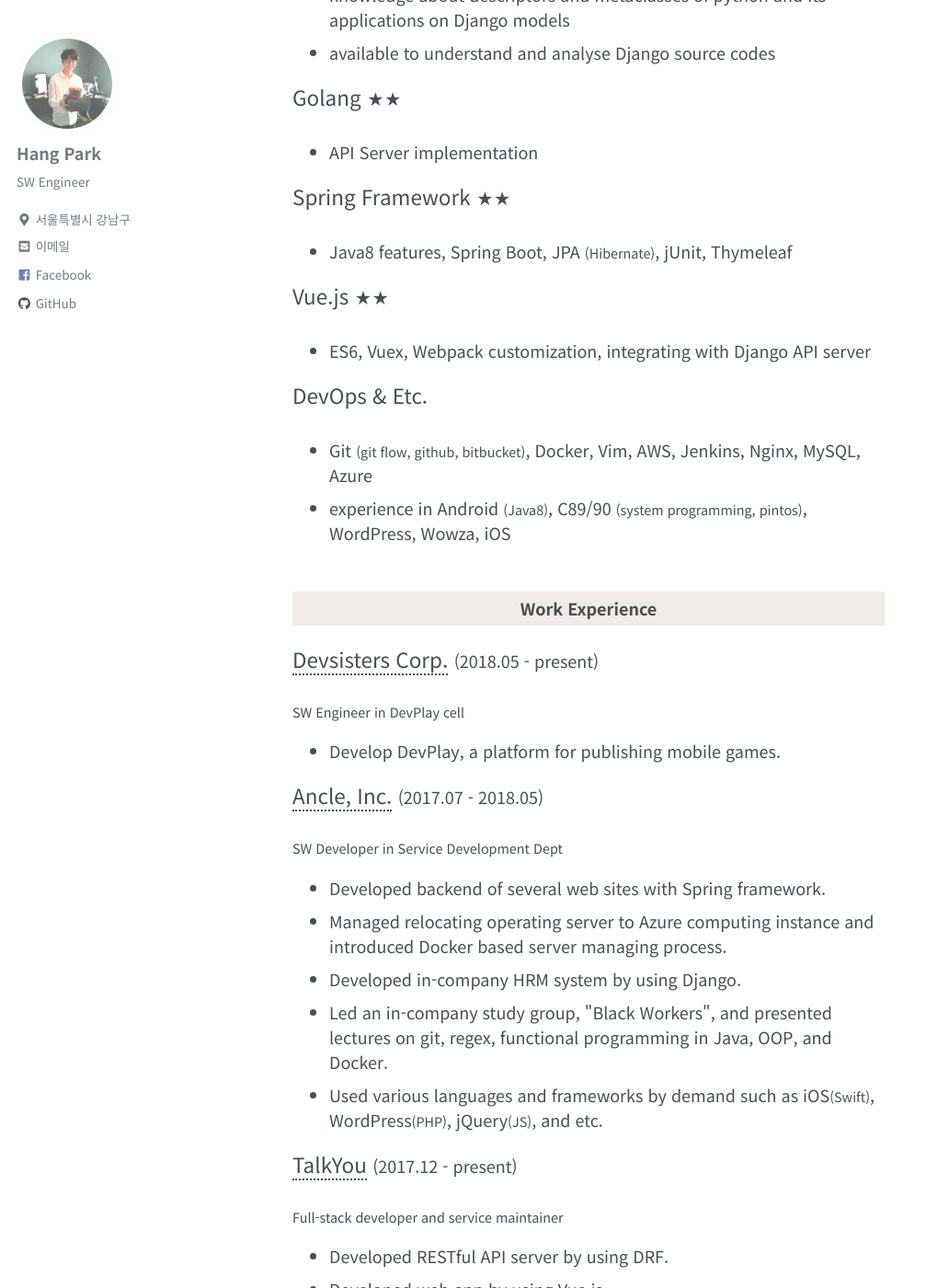
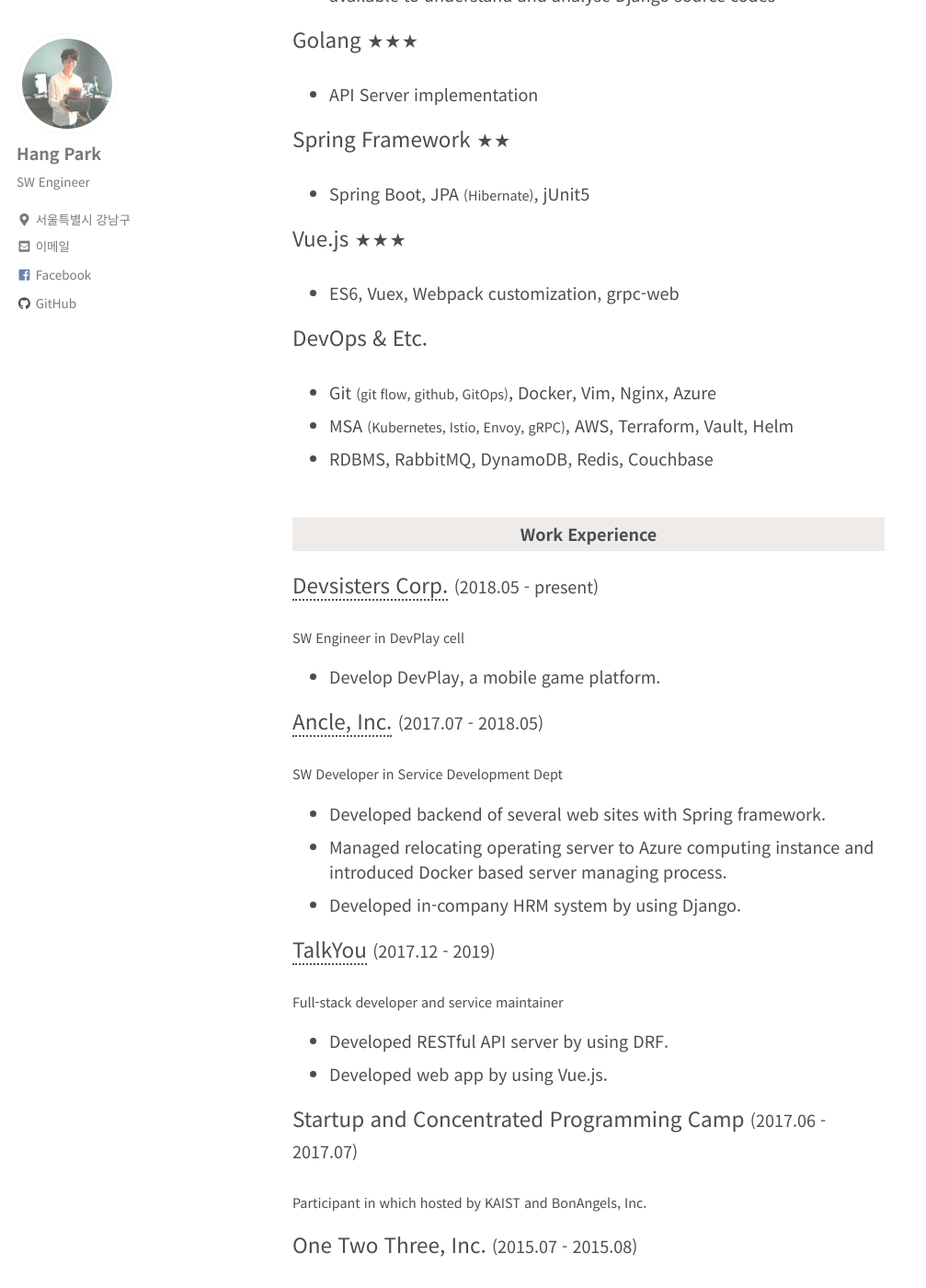
Before and after one commit to hangpark/hangpark.github.io, a Jekyll site: the page built from _pages/about.html, in a window 1280 px wide and 1400 px high, scrolled down 585 px. Shown: the whole window at 92% size, without its empty margins (0-1007 px from the left). Built offline with Jekyll 4.4.1, drawn with Linux system fonts in a browser that asks for light colours; nearby versions of some CDN libraries; some of the changed text lies outside the part shown.

Commit message:
Update about.html

```diff
--- a/_pages/about.html
+++ b/_pages/about.html
@@ -13,26 +13,26 @@
     <p class="lead">Django <small>★★★</small></p>
     <ul>
       <li>Django REST Framework, Django Channels, JWT, Jinja2</li>
-      <li>CBV <small>(Mixins)</small>, logging with Celery <small>(to integrate with Slack)</small>, dockerizing, documenting with Sphinx</li>
       <li>queryset optimization <small>(including overriding default queryset methods and caching)</small>, multi-db managing</li>
       <li>knowledge about descriptors and metaclasses of python and its applications on Django models</li>
       <li>available to understand and analyse Django source codes</li>
     </ul>
-    <p class="lead">Golang <small>★★</small></p><ul>
+    <p class="lead">Golang <small>★★★</small></p><ul>
       <li>API Server implementation</li>
     </ul>
     <p class="lead">Spring Framework <small>★★</small></p>
     <ul>
-      <li>Java8 features, Spring Boot, JPA <small>(Hibernate)</small>, jUnit, Thymeleaf</li>
+      <li>Spring Boot, JPA <small>(Hibernate)</small>, jUnit5</li>
     </ul>
-    <p class="lead">Vue.js <small>★★</small></p>
+    <p class="lead">Vue.js <small>★★★</small></p>
     <ul>
-      <li>ES6, Vuex, Webpack customization, integrating with Django API server</li>
+      <li>ES6, Vuex, Webpack customization, grpc-web</li>
     </ul>
     <p class="lead">DevOps & Etc.</p>
     <ul>
-      <li>Git <small>(git flow, github, bitbucket)</small>, Docker, Vim, AWS, Jenkins, Nginx, MySQL, Azure</li>
-      <li>experience in Android <small>(Java8)</small>, C89/90 <small>(system programming, pintos)</small>, WordPress, Wowza, iOS</li>
+      <li>Git <small>(git flow, github, GitOps)</small>, Docker, Vim, Nginx, Azure</li>
+      <li>MSA <small>(Kubernetes, Istio, Envoy, gRPC)</small>, AWS, Terraform, Vault, Helm</li>
+      <li>RDBMS, RabbitMQ, DynamoDB, Redis, Couchbase</li>
     </ul>
   </section>
   <section>
@@ -40,7 +40,7 @@
     <p class="lead"><a href="http://www.devsisters.com/" target="_blank">Devsisters Corp.</a> <small>(2018.05 - present)</small></p>
     <p class="small">SW Engineer in DevPlay cell</p>
     <ul>
-      <li>Develop DevPlay, a platform for publishing mobile games.</li>
+      <li>Develop DevPlay, a mobile game platform.</li>
     </ul>
     <p class="lead"><a href="https://ancle.kr/" target="_blank">Ancle, Inc.</a> <small>(2017.07 - 2018.05)</small></p>
     <p class="small">SW Developer in Service Development Dept</p>
@@ -48,15 +48,12 @@
       <li>Developed backend of several web sites with Spring framework.</li>
       <li>Managed relocating operating server to Azure computing instance and introduced Docker based server managing process.</li>
       <li>Developed in-company HRM system by using Django.</li>
-      <li>Led an in-company study group, "Black Workers", and presented lectures on git, regex, functional programming in Java, OOP, and Docker.</li>
-      <li>Used various languages and frameworks by demand such as iOS<small>(Swift)</small>, WordPress<small>(PHP)</small>, jQuery<small>(JS)</small>, and etc.</li>
     </ul>
-    <p class="lead"><a href="https://biz.talkyou.in/" target="_blank">TalkYou</a> <small>(2017.12 - present)</small></p>
+    <p class="lead"><a href="https://biz.talkyou.in/" target="_blank">TalkYou</a> <small>(2017.12 - 2019)</small></p>
     <p class="small">Full-stack developer and service maintainer</p>
     <ul>
       <li>Developed RESTful API server by using DRF.</li>
       <li>Developed web app by using Vue.js.</li>
-      <li>Used AWS and Docker <small>(setting up with ECS)</small> for deployment environment and CI/CD with Jenkins.</li>
     </ul>
     <p class="lead">Startup and Concentrated Programming Camp <small>(2017.06 - 2017.07)</small></p>
     <p class="small">Participant in which hosted by KAIST and BonAngels, Inc.</p>
@@ -73,14 +70,7 @@
   </section>
   <section>
     <div class="title col-12">Side Projects</div>
-    <p class="lead">Voithru <small>(2017.09 - 2017.10)</small></p>
-    <p class="small">Full-stack developer (excluding web design)</p>
-    <ul>
-      <li>Automated lecture transcription service which uses Google Speech API.</li>
-      <li>Developed web app by using Vue.js with Audio API and WebSocket API.</li>
-      <li>Developed web server by using DRF, Django Channels, and gRPC.</li>
-    </ul>
-    <p class="lead">KAIST USC Website <small>(2016.05 - present)</small></p>
+    <p class="lead">KAIST USC Website <small>(2016.05 - 2018)</small></p>
     <p class="small">Full-stack developer (excluding web design) @ <a href="https://student.kaist.ac.kr" target="_blank">https://student.kaist.ac.kr</a></p>
     <ul>
       <li>Website of KAIST Undergraduate Student Council developed by Django.</li>
```
